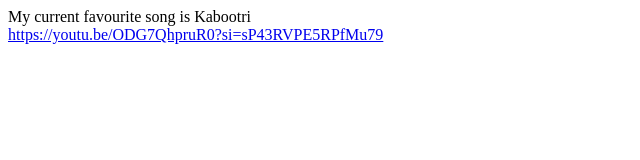
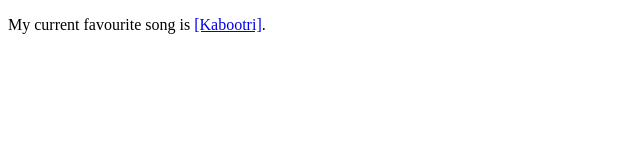
Before and after one commit to acciojob/favourite-song-ankitjangra30, a website: page main.html in a window 1280 px wide. Shown: the whole page, without its empty margins (0-640 px from the left). Drawn offline with Linux system fonts and the light colour scheme.

Commit message:
created a submission

```diff
--- a/main.html
+++ b/main.html
@@ -8,9 +8,9 @@
 
 <body>
 	<!-- the entire body must be written by student -->
-	<div id="ab">
-		My current favourite song is Kabootri<br> <a href="https://youtu.be/ODG7QhpruR0?si=sP43RVPE5RPfMu79"> https://youtu.be/ODG7QhpruR0?si=sP43RVPE5RPfMu79 </a>  </div>
-
+	<div>
+    <p>My current favourite song is <a href="https://www.youtube.com/watch?v=ODG7QhpruR0&pp=ygUNa2Fib290cmkgc29uZw%3D%3D" target="_blank">[Kabootri]</a>.</p>
+</div>
 	<script type="text/javascript" src="./script.js">
 </script>
 
--- a/script.js
+++ b/script.js
@@ -1,4 +1 @@
 //your code here
-.ab{
-	<a href="https://youtu.be/ODG7QhpruR0?si=sP43RVPE5RPfMu79"> </a>
-}
```
